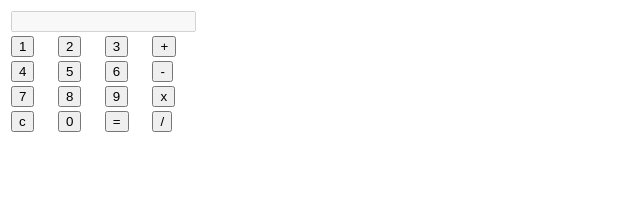
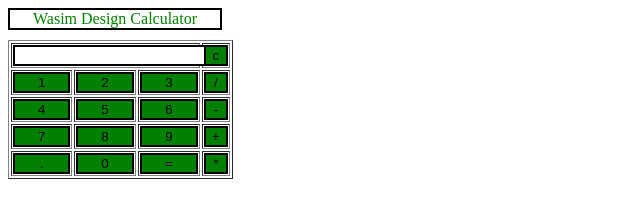
Before and after one commit to wasimqadir2003/calculator, a plain HTML site: page index.html in a window 1280 px wide. Shown: the whole page, without its empty margins (0-640 px from the left). Drawn offline with Linux system fonts and the light colour scheme.

Commit message:
File is updated

```diff
--- a/index.html
+++ b/index.html
@@ -1,39 +1,66 @@
+<!DOCTYPE html>
 <html>
 <head>
+	<link rel="stylesheet" type="text/css" href="style.css">
+	<script>
+		//function that display value
+		function dis(val)
+		{
+			document.getElementById("result").value+=val
+		}
+
+		//function that evaluates the digit and return result
+		function solve()
+		{
+			let x = document.getElementById("result").value
+			let y = eval(x)
+			document.getElementById("result").value = y
+		}
+
+		//function that clear the display
+		function clr()
+		{
+			document.getElementById("result").value = ""
+		}
+	</script>
+
+
+</head>
+<!-- create table -->
 <body>
-      <form name="calculator">
-         <table>
+	<div class = title >Wasim Design Calculator</div>
+	<table border="1">
 		<tr>
-               <td colspan="4">
-                  <input type="text" name="display" id="display" disabled>
-               </td>
+			<td colspan="3"><input type="text" id="result"/></td>
+
+			<td><input type="button" value="c" onclick="clr()"/> </td>
 		</tr>
 		<tr>
-               <td><input type="button" name="one" value="1" onclick="calculator.display.value += '1'"></td>
-               <td><input type="button" name="two" value="2" onclick="calculator.display.value += '2'"></td>
-               <td><input type="button" name="three" value="3" onclick="calculator.display.value += '3'"></td>
-               <td><input type="button" class="operator" name="plus" value="+" onclick="calculator.display.value += '+'"></td>
+
+			<td><input type="button" value="1" onclick="dis('1')"/> </td>
+			<td><input type="button" value="2" onclick="dis('2')"/> </td>
+			<td><input type="button" value="3" onclick="dis('3')"/> </td>
+			<td><input type="button" value="/" onclick="dis('/')"/> </td>
 		</tr>
 		<tr>
-               <td><input type="button" name="four" value="4" onclick="calculator.display.value += '4'"></td>
-               <td><input type="button" name="five" value="5" onclick="calculator.display.value += '5'"></td>
-               <td><input type="button" name="six" value="6" onclick="calculator.display.value += '6'"></td>
-               <td><input type="button" class="operator" name="minus" value="-" onclick="calculator.display.value += '-'"></td>
+			<td><input type="button" value="4" onclick="dis('4')"/> </td>
+			<td><input type="button" value="5" onclick="dis('5')"/> </td>
+			<td><input type="button" value="6" onclick="dis('6')"/> </td>
+			<td><input type="button" value="-" onclick="dis('-')"/> </td>
 		</tr>
 		<tr>
-               <td><input type="button" name="seven" value="7" onclick="calculator.display.value += '7'"></td>
-               <td><input type="button" name="eight" value="8" onclick="calculator.display.value += '8'"></td>
-               <td><input type="button" name="nine" value="9" onclick="calculator.display.value += '9'"></td>
-               <td><input type="button" class="operator" name="times" value="x" onclick="calculator.display.value += '*'"></td>
+			<td><input type="button" value="7" onclick="dis('7')"/> </td>
+			<td><input type="button" value="8" onclick="dis('8')"/> </td>
+			<td><input type="button" value="9" onclick="dis('9')"/> </td>
+			<td><input type="button" value="+" onclick="dis('+')"/> </td>
 		</tr>
 		<tr>
-               <td><input type="button" id="clear" name="clear" value="c" onclick="calculator.display.value = ''"></td>
-               <td><input type="button" name="zero" value="0" onclick="calculator.display.value += '0'"></td>
-               <td><input type="button" name="doit" value="=" onclick="calculator.display.value = eval(calculator.display.value)"></td>
-               <td><input type="button" class="operator" name="div" value="/" onclick="calculator.display.value += '/'"></td>
+			<td><input type="button" value="." onclick="dis('.')"/> </td>
+			<td><input type="button" value="0" onclick="dis('0')"/> </td>
+
+			<td><input type="button" value="=" onclick="solve()"/> </td>
+			<td><input type="button" value="*" onclick="dis('*')"/> </td>
 		</tr>
 	</table>
-      </form>
 </body>
-   </head>
 </html>
--- /dev/null
+++ b/style.css
@@ -0,0 +1,22 @@
+		.title{
+		margin-bottom: 10px;
+		text-align:center;
+		width: 210px;
+		color:green;
+		border: solid black 2px;
+		}
+
+		input[type="button"]
+		{
+		background-color:green;
+		color: black;
+		border: solid black 2px;
+		width:100%
+		}
+
+		input[type="text"]
+		{
+		background-color:white;
+		border: solid black 2px;
+		width:100%
+		}
```
Lines whose indentation alone changed are shown as unchanged.
